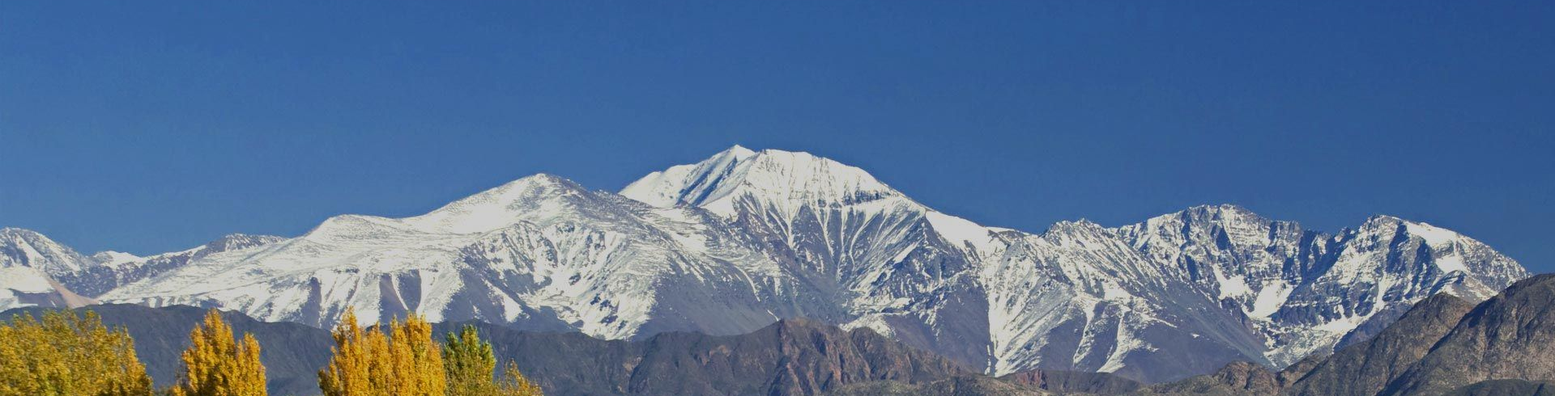
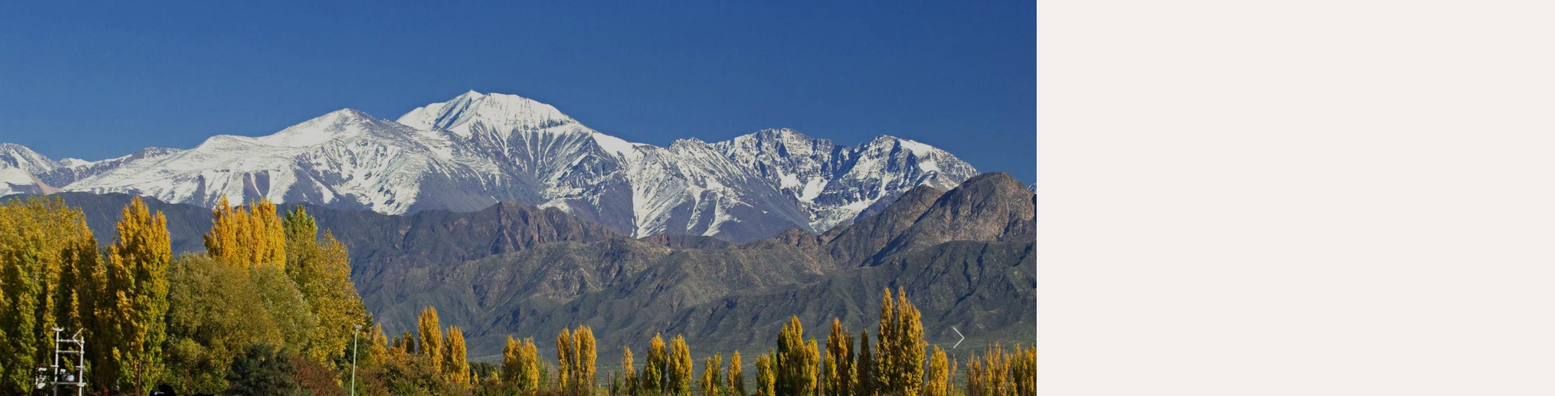
Before and after one commit to romaniguido/MZ-DULCES-ROMANI-GUIDO.0, a website: page Paginas/Correo.html in a window 1280 px wide. Shown: the part 126-616 px from the top of the page at 81% size, 1920 px wide, since content can reach past the window. Drawn offline with nearby package versions, Linux system fonts and the light colour scheme.

Commit message:
versionasa

```diff
--- a/Paginas/Correo.html
+++ b/Paginas/Correo.html
@@ -63,7 +63,30 @@
 
 
         </div>
-        <img src="../Imagenes/foto 4.jpg">
+        <div class="banner">
+            <div id="carouselExampleControls" class="carousel slide" data-bs-ride="carousel" class="banner">
+                <div class="carousel-inner">
+                    <div class="carousel-item active">
+                        <img src="../Imagenes/Fondo index.jpg" class="d-block w-100" alt="...">
+                    </div>
+                    <div class="carousel-item">
+                        <img src="../Imagenes/foto 4.jpg" class="d-block w-100" alt="...">
+                    </div>
+                    <div class="carousel-item">
+                        <img src="../Imagenes/foto3.jpg" class="d-block w-100" alt="...">
+                    </div>
+                </div>
+                <button class="carousel-control-prev" type="button" data-bs-target="#carouselExampleControls"
+                    data-bs-slide="prev">
+                    <span class="carousel-control-prev-icon" aria-hidden="true"></span>
+                    <span class="visually-hidden">Previous</span>
+                </button>
+                <button class="carousel-control-next" type="button" data-bs-target="#carouselExampleControls"
+                    data-bs-slide="next">
+                    <span class="carousel-control-next-icon" aria-hidden="true"></span>
+                    <span class="visually-hidden">Next</span>
+                </button>
+            </div>
         </div>
 
         <!--Cuerpo de la pagina-->
@@ -91,12 +114,15 @@
                         <input type="text" placeholder="Ingrese su Apellido"></Input>
                     </div>
                     <div class="control">
-                    <textarea name="" id="" cols="50" rows="5" placeholder="Ingrese su consulta"></textarea>
+                        <textarea type="text" placeholder="Ingrese su consulta"></textarea>
                     </div>
+
                     <div class="control">
                         <label class="badge rounded-pill bg-primary" for="Correo">Correo</label>
                         <Input type="mail" placeholder="Ingrese su correo"></Input>
                     </div>
+
+
                     <div class="d-grid gap-2 col-6 mx-auto" data-aos="zoom-in">
                         <input type="submit" class="btn btn-primary btn-lg" value="Enviar">
                     </div>
--- a/scss/_responsive.scss
+++ b/scss/_responsive.scss
@@ -25,7 +25,7 @@
     }
     }
 
-/* Productos*/
+/* General*/
 
 @media (min-width:1000px) {
     #mapa {
```
Lines whose indentation alone changed are shown as unchanged.
